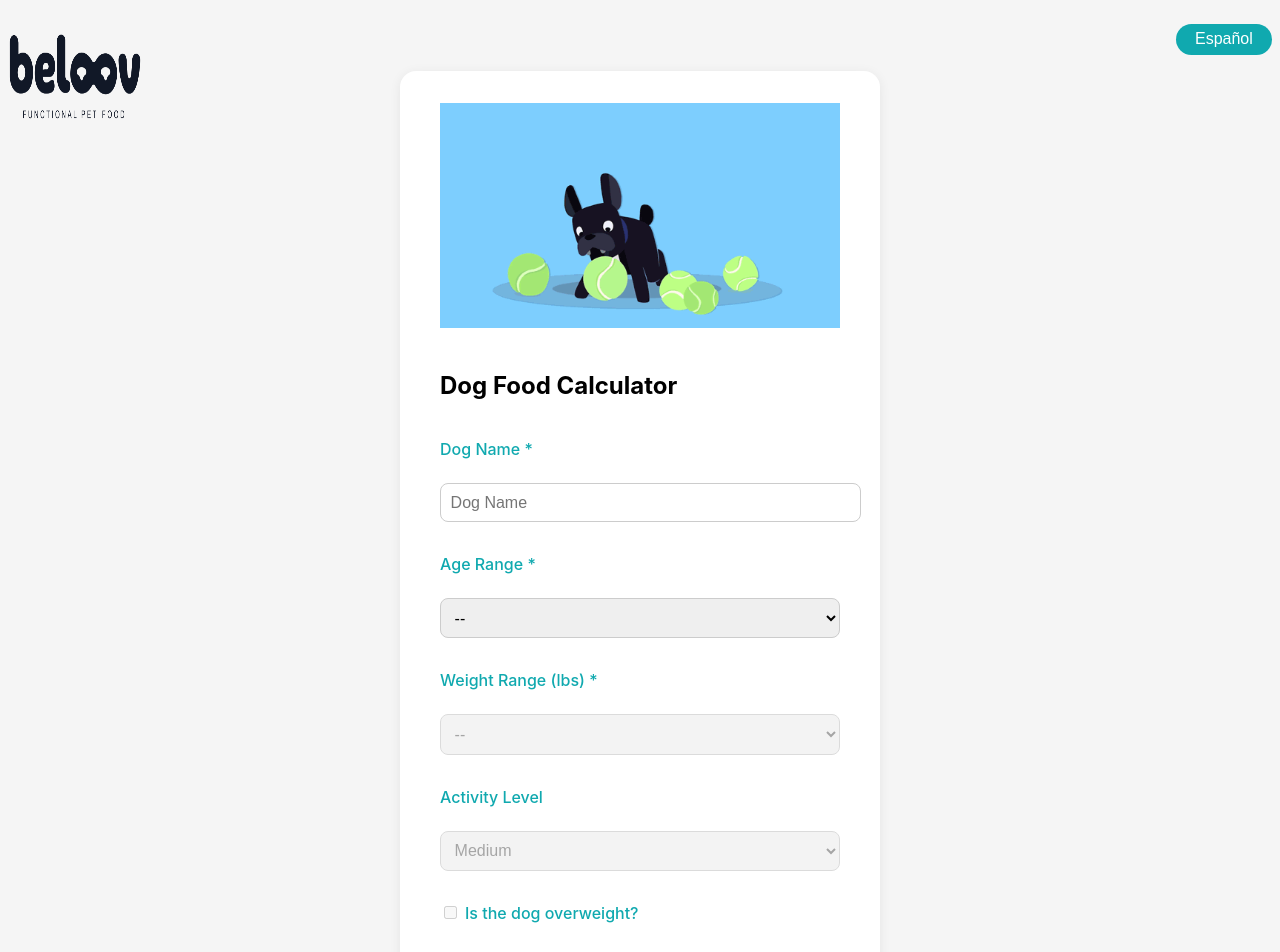
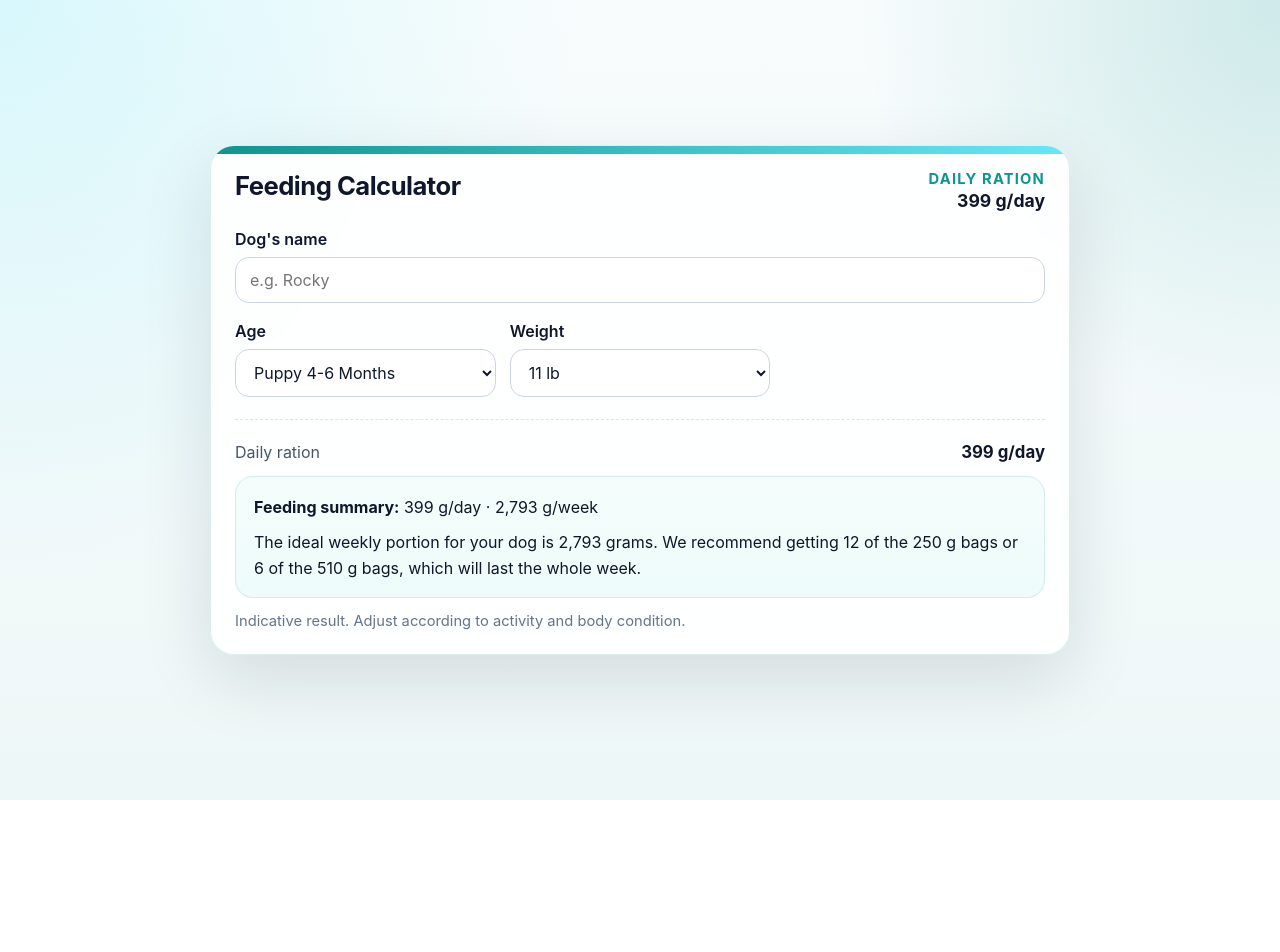
Before and after one commit to Ihosvani/BeloovDogFoodCalculator, a React (Create React App) app: page / in a window 1280 px wide. Shown: the top 952 px of the page. After the commit the page ends 800 px from the top, so only its background shows below. Built offline with nearby package versions, Linux system fonts and the light colour scheme.

Commit message:
Align calculator with feeding table

```diff
--- a/package.json
+++ b/package.json
@@ -39,6 +39,7 @@
   },
   "devDependencies": {
     "@testing-library/jest-dom": "^6.8.0",
+    "@testing-library/react": "^16.3.2",
     "gh-pages": "^6.3.0"
   }
 }
--- a/src/App.css
+++ b/src/App.css
@@ -1,96 +1,188 @@
-:root {
-  --main-color: #10a9af;
-  --secondary-color: #ffffff;
-  --background-color: #f5f5f5;
-}
-
-.app-container {
+.fc-page {
   min-height: 100vh;
-  display: flex;
-  flex-direction: column;
-  align-items: center;
-  justify-content: flex-start;
-  background: var(--background-color);
-  padding: 1.5rem 0.5rem;
-}
-
-.language-toggle {
-  align-self: flex-end;
-  margin-bottom: 1rem;
-  background: var(--main-color);
-  color: var(--secondary-color);
-  border: none;
-  border-radius: 20px;
-  padding: 0.4rem 1.2rem;
-  font-size: 1rem;
-  cursor: pointer;
-}
-
-.calculator-card {
-  background: var(--secondary-color);
-  border-radius: 16px;
-  box-shadow: 0 2px 12px rgba(0,0,0,0.07);
-  padding: 1.5rem 1rem;
-  width: 100%;
-  max-width: 400px;
-  display: flex;
-  flex-direction: column;
-  gap: 1.2rem;
-}
-
-label {
-  font-weight: 500;
-  margin-bottom: 0.3rem;
-  color: var(--main-color);
-}
-
-input, select {
-  width: 100%;
-  padding: 0.6rem;
-  border-radius: 8px;
-  border: 1px solid #ccc;
-  font-size: 1rem;
-  margin-bottom: 0.8rem;
-}
-
-input[type="checkbox"] {
-  width: auto;
-  margin-right: 0.5rem;
-}
-
-.results {
-  background: #e6f7f8;
-  border-radius: 10px;
-  padding: 1rem;
-  color: #222;
-  font-size: 1.1rem;
-  margin-top: 0.5rem;
-}
-
-.whatsapp-btn {
-  margin-top: 1.5rem;
-  background: #25d366;
-  color: #fff;
-  border: none;
-  border-radius: 24px;
-  padding: 0.8rem 1.5rem;
-  font-size: 1.1rem;
-  font-weight: bold;
-  cursor: pointer;
   display: flex;
   align-items: center;
   justify-content: center;
-  gap: 0.5rem;
-  box-shadow: 0 2px 8px rgba(16,169,175,0.08);
-  transition: background 0.2s;
+  padding: 24px;
 }
 
-.whatsapp-btn:hover {
-  background: #128c7e;
+.fc-wrap {
+  width: 100%;
+  max-width: 860px;
 }
 
-@media (min-width: 600px) {
-  .calculator-card {
-    padding: 2rem 2.5rem;
+.fc-card {
+  position: relative;
+  overflow: hidden;
+  border: 1px solid rgba(15, 148, 143, 0.14);
+  border-radius: 24px;
+  background: rgba(255, 255, 255, 0.9);
+  box-shadow: 0 24px 70px rgba(15, 23, 42, 0.12);
+  backdrop-filter: blur(10px);
+  padding: 24px;
+}
+
+.fc-card::before {
+  content: '';
+  position: absolute;
+  inset: 0 0 auto 0;
+  height: 8px;
+  background: linear-gradient(90deg, #0f948f, #67e8f9);
+}
+
+.fc-header {
+  display: flex;
+  justify-content: space-between;
+  align-items: flex-start;
+  gap: 16px;
+  flex-wrap: wrap;
+  margin-bottom: 18px;
+}
+
+.fc-title {
+  margin: 0;
+  color: #0f172a;
+  font-size: clamp(1.5rem, 2vw, 2rem);
+  letter-spacing: -0.02em;
+}
+
+.fc-result-main {
+  display: flex;
+  flex-direction: column;
+  align-items: flex-end;
+  gap: 2px;
+}
+
+.fc-label-main {
+  color: #0f948f;
+  font-size: 0.92rem;
+  font-weight: 700;
+  text-transform: uppercase;
+  letter-spacing: 0.08em;
+}
+
+.fc-main-val {
+  color: #0f172a;
+  font-size: 1.1rem;
+}
+
+.fc-field {
+  display: flex;
+  flex-direction: column;
+  gap: 8px;
+}
+
+.fc-label {
+  color: #0f172a;
+  font-weight: 600;
+}
+
+.fc-input,
+.fc-select {
+  width: 100%;
+  border: 1px solid #cbd5e1;
+  border-radius: 14px;
+  background: #fff;
+  color: #0f172a;
+  padding: 12px 14px;
+  font-size: 1rem;
+  transition: border-color 0.2s ease, box-shadow 0.2s ease;
+}
+
+.fc-input:focus,
+.fc-select:focus {
+  outline: none;
+  border-color: #0f948f;
+  box-shadow: 0 0 0 4px rgba(15, 148, 143, 0.12);
+}
+
+.fc-grid {
+  display: grid;
+  grid-template-columns: repeat(3, minmax(0, 1fr));
+  gap: 14px;
+  margin-top: 18px;
+}
+
+.fc-divider {
+  margin: 22px 0;
+  border-top: 1px dashed rgba(15, 148, 143, 0.2);
+}
+
+.fc-results {
+  display: flex;
+  flex-direction: column;
+  gap: 14px;
+}
+
+.fc-row {
+  display: flex;
+  justify-content: space-between;
+  align-items: center;
+  gap: 12px;
+}
+
+.fc-k {
+  color: #475569;
+}
+
+.fc-v {
+  color: #0f172a;
+  font-size: 1.05rem;
+}
+
+.fc-summary-box {
+  background: linear-gradient(180deg, rgba(244, 253, 252, 1), rgba(230, 250, 248, 0.7));
+  border: 1px solid rgba(15, 148, 143, 0.14);
+  border-radius: 18px;
+  padding: 18px 18px 16px;
+  color: #0f172a;
+  line-height: 1.6;
+}
+
+.fc-summary-box p {
+  margin: 0;
+}
+
+.fc-summary-box p + p {
+  margin-top: 10px;
+}
+
+.fc-summary-box strong {
+  font-weight: 700;
+}
+
+.fc-note {
+  margin: 0;
+  color: #64748b;
+  font-size: 0.92rem;
+}
+
+@media (max-width: 760px) {
+  .fc-grid {
+    grid-template-columns: repeat(2, minmax(0, 1fr));
   }
 }
+
+@media (max-width: 560px) {
+  .fc-page {
+    padding: 14px;
+  }
+
+  .fc-card {
+    padding: 18px;
+    border-radius: 20px;
+  }
+
+  .fc-grid {
+    grid-template-columns: 1fr;
+  }
+
+  .fc-result-main {
+    align-items: flex-start;
+  }
+
+  .fc-row {
+    flex-direction: column;
+    align-items: flex-start;
+  }
+}
--- a/src/App.js
+++ b/src/App.js
@@ -1,184 +1,148 @@
-import React, { useState, useMemo } from 'react';
-import data from './rations.json';
+import React, { useMemo, useState } from 'react';
+import config from './rations.json';
 import './App.css';
 
-const translations = {
-  en: {
-    title: 'Dog Food Calculator',
-    dogName: 'Dog Name',
-    weight: 'Weight (lbs)',
-    age: 'Age (months)',
-    activity: 'Activity Level',
-    low: 'Low',
-    medium: 'Medium',
-    high: 'High',
-    overweight: 'Is the dog overweight?',
-    daily: 'Daily food amount',
-    weekly: 'Weekly food amount',
-    packDays: 'Days one 510g pack lasts',
-    packsPerWeek: 'Packs of Belov needed per week',
-    grams: 'grams',
-    whatsapp: 'Send via WhatsApp',
-    language: 'Español',
-    required: 'Required',
-  inputError: 'Please select valid ranges.'
-  },
-  es: {
-    title: 'Calculadora de Comida para Perros',
-    dogName: 'Nombre del Perro',
-    weight: 'Peso (libras)',
-    age: 'Edad (meses)',
-    activity: 'Nivel de actividad',
-    low: 'Bajo',
-    medium: 'Medio',
-    high: 'Alto',
-    overweight: '¿El perro tiene sobrepeso?',
-    daily: 'Cantidad diaria de comida',
-    weekly: 'Cantidad semanal de comida',
-    packDays: 'Días que dura un paquete de 510g',
-    packsPerWeek: 'Paquetes de comida Beloov necesarios por semana',
-    grams: 'gramos',
-    whatsapp: 'Enviar por WhatsApp',
-    language: 'English',
-    required: 'Requerido',
-    inputError: 'Por favor, seleccione rangos válidos.'
+const lbPerKg = 2.2046226218;
+
+function poundsToKg(weightLb) {
+  return Number(weightLb) / lbPerKg;
 }
+
+function getStage(stageKey) {
+  return config.stages[stageKey] ? config.stages[stageKey] : null;
+}
+
+function getFactor(stageKey, activity) {
+  const stage = getStage(stageKey);
+  if (!stage) return null;
+  if (typeof stage.factor === 'number') return stage.factor;
+  return stage.factors && typeof stage.factors[activity] === 'number'
+    ? stage.factors[activity]
+    : null;
+}
+
+function calculateRation(stageKey, weightLb, activity) {
+  const factor = getFactor(stageKey, activity || 'avg');
+  const weightKg = poundsToKg(weightLb);
+  if (factor === null || !Number.isFinite(weightKg)) return null;
+  if (weightKg < config.weight.minKg || weightKg > config.weight.maxKg) return null;
+  return Math.round(weightKg * factor);
+}
+
+function calculateBags(gramsPerDay) {
+  const weekly = gramsPerDay * 7;
+  return {
+    weekly,
+    bags250: Math.ceil(weekly / 250),
+    bags510: Math.ceil(weekly / 510),
   };
-translations.en.ageRange = 'Age Range';
-translations.en.weightRange = 'Weight Range (lbs)';
-translations.es.ageRange = 'Rango de edad';
-translations.es.weightRange = 'Rango de peso (lbs)';
-const logo = './public/VITA.jpg';
-
-function formatWeightRange(range) { return `${range.min}-${range.max}`; }
-const weightIndexMap = {};
-data.weightRanges.forEach((r, i) => { weightIndexMap[formatWeightRange(r)] = i; });
-
-function getDailyRation(ageGroup, weightRangeLabel, activity, overweight) {
-  if (!ageGroup || !weightRangeLabel) return 0;
-  const idx = weightIndexMap[weightRangeLabel];
-  if (idx == null) return 0;
-  if (data.puppy[ageGroup]) { return data.puppy[ageGroup][idx] || 0; }
-  if (ageGroup === 'adult') {
-    if (overweight) return data.adult.overweight[idx] || 0;
-    const arr = data.adult.normal[activity] || data.adult.normal.medium;
-    return arr[idx] || 0;
-  }
-  if (ageGroup === 'senior') {
-    if (activity === 'medium') return data.senior.medium[idx] || 0;
-    return data.senior.low[idx] || 0;
-  }
-  return 0;
 }
 
 function App() {
-  const [lang, setLang] = useState('en');
-  const t = translations[lang];
+  const [dogName, setDogName] = useState('');
+  const [age, setAge] = useState('puppy_4_6');
+  const [weight, setWeight] = useState(String(config.weight.defaultLb));
+  const [activity, setActivity] = useState('avg');
 
-  const [dogName, setDogName] = useState('');
-  const [weightRange, setWeightRange] = useState('');
-  const [ageGroup, setAgeGroup] = useState('');
-  const [activity, setActivity] = useState('medium');
-  const [overweight, setOverweight] = useState(false);
-  const [touched, setTouched] = useState(false);
+  const stage = useMemo(() => getStage(age), [age]);
+  const activityOptions = stage && Array.isArray(stage.activity) ? stage.activity : [];
+  const showActivity = activityOptions.length > 0;
 
-  const daily = useMemo(() => {
-    return getDailyRation(ageGroup, weightRange, activity, overweight);
-  }, [ageGroup, weightRange, activity, overweight]);
+  const grams = useMemo(() => calculateRation(age, weight, activity), [age, weight, activity]);
+  const bags = useMemo(() => (grams === null ? null : calculateBags(grams)), [grams]);
+  const name = dogName.trim();
 
-  const weekly = daily * 7;
-  const packSize = 510;
-  const packDays = daily > 0 ? (packSize / daily) : 0;
-  const packsPerWeek = daily > 0 ? Math.ceil(weekly / packSize) : 0;
-
-  const whatsappText = () => {
-    return lang === 'en'
-      ? `Hi! My dog ${dogName} is ${ageGroup} old, weighs ${weightRange} lbs, and needs ${daily}g of Beloov food per day.`
-      : `¡Hola! Mi perro ${dogName} tiene ${ageGroup} de edad, pesa ${weightRange} lbs y necesita ${daily}g de comida Beloov al día.`;
+  const handleAgeChange = (event) => {
+    const nextAge = event.target.value;
+    setAge(nextAge);
+    const nextStage = getStage(nextAge);
+    if (nextStage && Array.isArray(nextStage.activity)) {
+      setActivity('avg');
+    }
   };
-  const handleInput = (setter) => (e) => { setter(e.target.value); setTouched(true); };
-  const ageMeta = data.ageCategories.find(a => a.id === ageGroup);
-  const isPuppy = ageMeta?.type === 'puppy';
-  const isAdult = ageMeta?.type === 'adult';
-  const isSenior = ageMeta?.type === 'senior';
 
   return (
-    <div className="app-container">
-      <button className="language-toggle" onClick={() => setLang(lang === 'en' ? 'es' : 'en')}>
-        {t.language}
-      </button>
-      <div className="calculator-card">
-        <div className="animation-container">
-          <img className="animation" src="dog_animation.gif" alt="Animation" />
-          <img className="logo" src="BELOOV.png" alt="Vita" />
+    <div className="fc-page">
+      <section className="fc-wrap">
+        <div className="fc-card">
+          <div className="fc-header">
+            <h2 className="fc-title">Feeding Calculator</h2>
+            <div className="fc-result-main">
+              <span className="fc-label-main">Daily Ration</span>
+              <strong className="fc-main-val">
+                {grams === null ? '- g/day' : `${new Intl.NumberFormat('en-US').format(grams)} g/day`}
+              </strong>
             </div>
-        <h2>{t.title}</h2>
-        <label htmlFor="dogName">{t.dogName} *</label>
+          </div>
+
+          <div className="fc-field">
+            <label className="fc-label" htmlFor="dog-name">Dog's name</label>
             <input
-          id="dogName"
               type="text"
-          min="1"
+              id="dog-name"
+              name="dogName"
+              className="fc-input"
               value={dogName}
-          onChange={handleInput(setDogName)}
-          placeholder={t.dogName}
+              onChange={(event) => setDogName(event.target.value)}
+              placeholder="e.g. Rocky"
             />
-        <label htmlFor="ageGroup">{t.ageRange} *</label>
-        <select id="ageGroup" value={ageGroup} onChange={e => { setAgeGroup(e.target.value); setTouched(true); setActivity('medium'); setOverweight(false); }}>
-          <option value="">--</option>
-          {data.ageCategories.map(cat => (
-            <option key={cat.id} value={cat.id}>{cat.label[lang]}</option>
+          </div>
+
+          <div className="fc-grid">
+            <div className="fc-field">
+              <label className="fc-label" htmlFor="fc-age">Age</label>
+              <select id="fc-age" className="fc-select" value={age} onChange={handleAgeChange}>
+                {Object.entries(config.stages).map(([key, stageData]) => (
+                  <option key={key} value={key}>{stageData.label}</option>
                 ))}
               </select>
-        <label htmlFor="weightRange">{t.weightRange} *</label>
-        <select id="weightRange" value={weightRange} onChange={e => { setWeightRange(e.target.value); setTouched(true); }} disabled={!ageGroup}>
-          <option value="">--</option>
-            {data.weightRanges.map(r => {
-              const label = formatWeightRange(r);
-              return <option key={label} value={label}>{label}</option>;
+            </div>
+
+            <div className="fc-field">
+              <label className="fc-label" htmlFor="fc-w">Weight</label>
+              <select id="fc-w" className="fc-select" value={weight} onChange={(event) => setWeight(event.target.value)}>
+                {Array.from({ length: config.weight.maxLb - config.weight.minLb + 1 }, (_, index) => {
+                  const lb = config.weight.minLb + index;
+                  return <option key={lb} value={String(lb)}>{lb} lb</option>;
                 })}
               </select>
-        <label htmlFor="activity">{t.activity}</label>
-        <select
-          id="activity"
-          value={activity}
-          onChange={e => setActivity(e.target.value)}
-          disabled={overweight || isPuppy || !ageGroup}
-        >
-          <option value="low">{t.low}</option>
-          <option value="medium">{t.medium}</option>
-          { (isAdult && !overweight) && <option value="high">{t.high}</option> }
+            </div>
+
+            <div className="fc-field" style={{ display: showActivity ? 'flex' : 'none' }}>
+              <label className="fc-label" htmlFor="fc-activity">Activity</label>
+              <select id="fc-activity" className="fc-select" value={activity} onChange={(event) => setActivity(event.target.value)}>
+                {activityOptions.map((option) => (
+                  <option key={option.value} value={option.value}>{option.label}</option>
+                ))}
               </select>
-        <label>
-          <input
-            type="checkbox"
-            checked={overweight && isAdult}
-            onChange={e => { const v = e.target.checked; setOverweight(v); if (v && activity === 'high') setActivity('medium'); }}
-            disabled={!isAdult}
-          />
-          {t.overweight}
-        </label>
-        <div className="results">
-          {(!weightRange || !ageGroup) && touched ? (
-            <span style={{ color: 'red' }}>{t.inputError}</span>
-          ) : daily > 0 ? (
-            <>
-              <div><b>{t.daily}:</b> {daily} {t.grams}</div>
-              <div><b>{t.weekly}:</b> {weekly} {t.grams}</div>
-              <div><b>{t.packDays}:</b> {packDays.toFixed(1)}</div>
-              <div><b>{t.packsPerWeek}:</b> {packsPerWeek}</div>
-            </>
+            </div>
+          </div>
+
+          <div className="fc-divider" />
+
+          <div className="fc-results">
+            <div className="fc-row">
+              <span className="fc-k">Daily ration</span>
+              <strong className="fc-v">
+                {grams === null ? '- g/day' : `${new Intl.NumberFormat('en-US').format(grams)} g/day`}
+              </strong>
+            </div>
+
+            {grams !== null && bags ? (
+              <div className="fc-summary-box">
+                <p><strong>Feeding summary:</strong> {new Intl.NumberFormat('en-US').format(grams)} g/day · {new Intl.NumberFormat('en-US').format(bags.weekly)} g/week</p>
+                {name ? (
+                  <p>{name}&apos;s ideal weekly portion is {new Intl.NumberFormat('en-US').format(bags.weekly)} grams. We recommend getting {new Intl.NumberFormat('en-US').format(bags.bags250)} of the 250 g bags or {new Intl.NumberFormat('en-US').format(bags.bags510)} of the 510 g bags, which will cover their meals for the entire week.</p>
+                ) : (
+                  <p>The ideal weekly portion for your dog is {new Intl.NumberFormat('en-US').format(bags.weekly)} grams. We recommend getting {new Intl.NumberFormat('en-US').format(bags.bags250)} of the 250 g bags or {new Intl.NumberFormat('en-US').format(bags.bags510)} of the 510 g bags, which will last the whole week.</p>
+                )}
+              </div>
             ) : null}
+
+            <p className="fc-note">Indicative result. Adjust according to activity and body condition.</p>
           </div>
-        <a
-          className="whatsapp-btn"
-          href={`https://wa.me/19548539090?text=${encodeURIComponent(whatsappText())}`}
-          target="_blank"
-          rel="noopener noreferrer"
-        >
-          <svg xmlns="http://www.w3.org/2000/svg" width="24" height="24" fill="none" viewBox="0 0 24 24"><path fill="#fff" d="M12 2C6.477 2 2 6.477 2 12c0 1.85.504 3.59 1.38 5.08L2 22l5.09-1.36A9.953 9.953 0 0 0 12 22c5.523 0 10-4.477 10-10S17.523 2 12 2Zm0 18c-1.61 0-3.13-.488-4.4-1.32l-.31-.2-3.02.8.81-2.95-.2-.32A7.963 7.963 0 0 1 4 12c0-4.418 3.582-8 8-8s8 3.582 8 8-3.582 8-8 8Zm4.29-5.38c-.23-.12-1.36-.67-1.57-.75-.21-.08-.36-.12-.51.12-.15.23-.58.75-.71.9-.13.15-.26.17-.49.06-.23-.12-.97-.36-1.85-1.13-.68-.6-1.14-1.34-1.28-1.57-.13-.23-.01-.35.11-.46.12-.12.23-.26.35-.39.12-.13.16-.23.24-.38.08-.15.04-.28-.02-.4-.06-.12-.51-1.23-.7-1.68-.18-.44-.37-.38-.51-.39-.13-.01-.28-.01-.43-.01-.15 0-.4.06-.61.28-.21.22-.8.78-.8 1.9 0 1.12.82 2.2.93 2.35.12.15 1.62 2.48 3.93 3.38.55.19.98.3 1.31.38.55.14 1.05.12 1.44.07.44-.07 1.36-.56 1.55-1.1.19-.54.19-1 .13-1.1-.07-.1-.21-.16-.44-.28Z"/></svg>
-          {t.whatsapp}
-        </a>
         </div>
+      </section>
     </div>
   );
 }
--- a/src/index.css
+++ b/src/index.css
@@ -1,63 +1,31 @@
-:root {
-  --main-color: #10a9af;
-  --secondary-color: #ffffff;
-  --background-color: #f5f5f5;
+body {
+  margin: 0;
+  font-family: Inter, 'Segoe UI', 'Helvetica Neue', Arial, sans-serif;
+  -webkit-font-smoothing: antialiased;
+  -moz-osx-font-smoothing: grayscale;
+  background:
+    radial-gradient(circle at top left, rgba(103, 232, 249, 0.22), transparent 38%),
+    radial-gradient(circle at top right, rgba(15, 148, 143, 0.18), transparent 28%),
+    linear-gradient(180deg, #f8fcfd 0%, #eef7f7 100%);
+  color: #0f172a;
+}
+
+html, body, #root {
+  min-height: 100%;
 }
 
 * {
-  -webkit-touch-callout: none;
-  -webkit-user-select: none;
-  -webkit-text-size-adjust: none;
-  -webkit-tap-highlight-color: transparent;
-  -webkit-touch-callout: none;
-  -webkit-text-decoration-skip: none;
-  -webkit-user-modify: read-only;
-  -webkit-link: none;
-  -webkit-text-decoration: none;
-  -webkit-touch-callout: none;
-  -webkit-user-select: text;
-  -webkit-touch-callout: none;
-  -webkit-text-size-adjust: none;
+  box-sizing: border-box;
 }
 
-html {
-  -webkit-touch-callout: none;
-  -webkit-user-select: text;
-  -webkit-text-size-adjust: 100%;
-}
-
-body {
-  margin: 0;
-  font-family: -apple-system, BlinkMacSystemFont, 'Segoe UI', 'Roboto', 'Oxygen',
-    'Ubuntu', 'Cantarell', 'Fira Sans', 'Droid Sans', 'Helvetica Neue',
-    sans-serif;
-  -webkit-font-smoothing: antialiased;
-  -moz-osx-font-smoothing: grayscale;
-  background: var(--background-color);
+button,
+input,
+select,
+textarea {
+  font: inherit;
 }
 
 code {
   font-family: source-code-pro, Menlo, Monaco, Consolas, 'Courier New',
     monospace;
 }
-
-.animation-container {
-  position: relative;
-  align-self: center;
-  justify-self: center;
-}
-
-.animation {
-  width: 400px;
-  align-self: center;
-  justify-self: center;
-}
-
-.logo {
-  width: 150px;
-  height: 150px;
-  align-self: center;
-  position: fixed;
-  top:0px;
-  left: 0px;
-}
--- a/src/rations.json
+++ b/src/rations.json
@@ -1,57 +1,53 @@
 {
-  "ageCategories": [
-    { "id": "2-4", "minMonths": 2, "maxMonths": 4, "type": "puppy", "label": { "en": "2-4 months", "es": "2-4 meses" } },
-    { "id": "4-6", "minMonths": 4, "maxMonths": 6, "type": "puppy", "label": { "en": "4-6 months", "es": "4-6 meses" } },
-    { "id": "6-8", "minMonths": 6, "maxMonths": 8, "type": "puppy", "label": { "en": "6-8 months", "es": "6-8 meses" } },
-    { "id": "8-10", "minMonths": 8, "maxMonths": 10, "type": "puppy", "label": { "en": "8-10 months", "es": "8-10 meses" } },
-    { "id": "10-12", "minMonths": 10, "maxMonths": 12, "type": "puppy", "label": { "en": "10-12 months", "es": "10-12 meses" } },
-    { "id": "adult", "minMonths": 12, "maxMonths": 84, "type": "adult", "label": { "en": "1-7 years", "es": "1-7 años" } },
-    { "id": "senior", "minMonths": 85, "maxMonths": null, "type": "senior", "label": { "en": "7+ years", "es": "+7 años" } }
-  ],
-  "weightRanges": [
-    { "min": 3, "max": 6 },
-    { "min": 8, "max": 13 },
-    { "min": 14, "max": 16 },
-    { "min": 17, "max": 20 },
-    { "min": 21, "max": 24 },
-    { "min": 26, "max": 29 },
-    { "min": 30, "max": 33 },
-    { "min": 35, "max": 38 },
-    { "min": 40, "max": 42 },
-    { "min": 44, "max": 46 },
-    { "min": 48, "max": 50 },
-    { "min": 52, "max": 54 },
-    { "min": 56, "max": 58 },
-    { "min": 60, "max": 62 },
-    { "min": 64, "max": 68 },
-    { "min": 70, "max": 72 },
-    { "min": 74, "max": 76 },
-    { "min": 78, "max": 80 },
-    { "min": 82, "max": 85 },
-    { "min": 87, "max": 90 },
-    { "min": 91, "max": 94 },
-    { "min": 95, "max": 98 },
-    { "min": 99, "max": 102 },
-    { "min": 103, "max": 107 },
-    { "min": 108, "max": 113 }
-  ],
-  "puppy": {
-    "2-4": [300,500,700,900,1100,1300,1500,1700,1900,2100,2300,2500,2700,2900,3100,3300,3500,3700,3900,4100,4300,4500,4700,4900,5200],
-    "4-6": [240,400,560,720,880,1040,1200,1360,1520,1680,1840,2000,2160,2320,2480,2640,2800,2960,3120,3280,3440,3600,3760,3920,4080],
-    "6-8": [180,300,420,540,660,780,900,1020,1140,1260,1380,1500,1620,1740,1860,1980,2100,2220,2340,2460,2580,2700,2820,2940,3060],
-    "8-10": [120,200,280,360,440,520,600,680,760,840,920,1000,1080,1160,1240,1320,1400,1480,1560,1640,1720,1800,1880,1960,2040],
-    "10-12": [90,150,210,270,330,390,450,510,570,630,690,750,810,870,930,990,1050,1110,1170,1230,1290,1350,1410,1470,1530]
+  "label": "dog",
+  "weight": {
+    "minKg": 1,
+    "maxKg": 70,
+    "minLb": 3,
+    "maxLb": 154,
+    "defaultLb": 11
   },
-  "adult": {
-    "normal": {
-      "low":   [60,100,140,180,220,260,300,340,380,420,460,500,540,580,620,660,700,740,780,820,860,900,940,980,1020],
-      "medium": [75,125,175,225,275,325,375,425,475,525,575,625,675,725,775,825,875,925,975,1025,1075,1125,1175,1225,1275],
-      "high":   [90,150,210,270,330,390,450,510,570,630,690,750,810,870,930,990,1050,1110,1170,1230,1290,1350,1410,1470,1530]
+  "stages": {
+    "senior_7_plus": {
+      "label": "Senior 7+ Years",
+      "factors": { "low": 20, "avg": 22 },
+      "activity": [
+        { "value": "low", "label": "Low Activity or Heavy" },
+        { "value": "avg", "label": "Average Activity" }
+      ]
     },
-    "overweight": [60,100,140,180,220,260,300,340,380,420,460,500,540,580,620,660,700,740,780,820,860,900,940,980,1020]
-  },
-  "senior": {
-    "low":   [60,100,140,180,220,260,300,340,380,420,460,500,540,580,620,660,700,740,780,820,860,900,940,980,1020],
-    "medium": [66,110,154,198,242,286,330,374,418,462,506,550,594,638,682,726,770,814,858,902,946,990,1034,1078,1122]
+    "senior_1_7": {
+      "label": "Adult 1-7 Years",
+      "factors": { "low": 20, "avg": 25, "high": 30 },
+      "activity": [
+        { "value": "low", "label": "Low Activity or Heavy" },
+        { "value": "avg", "label": "Average Activity" },
+        { "value": "high", "label": "High Activity" }
+      ]
+    },
+    "adult_over_1_7": {
+      "label": "Adult (1-7 Years) Overweight",
+      "factor": 20
+    },
+    "puppy_2_4": {
+      "label": "Puppy 2-4 Months",
+      "factor": 100
+    },
+    "puppy_4_6": {
+      "label": "Puppy 4-6 Months",
+      "factor": 80
+    },
+    "puppy_6_8": {
+      "label": "Puppy 6-8 Months",
+      "factor": 60
+    },
+    "puppy_8_10": {
+      "label": "Puppy 8-10 Months",
+      "factor": 40
+    },
+    "puppy_10_12": {
+      "label": "Puppy 10-12 Months",
+      "factor": 30
+    }
   }
 }
```
Also changed, not shown: 2 other files (tests, documents, lock files or other folders). Lines whose indentation alone changed are shown as unchanged.
